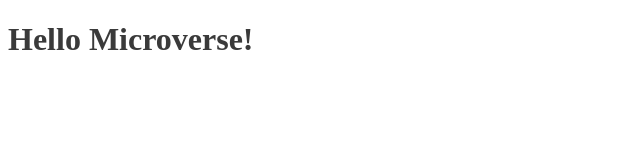
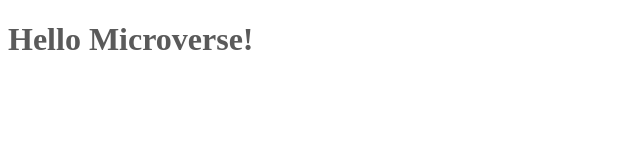
Before and after one commit to spydaspider/Micronaut-Dickson-Amankwah, a plain HTML site: page index.html in a window 1280 px wide. Shown: the full height of the page, 0-640 px from the left. Drawn offline with Linux system fonts and the light colour scheme.

Commit message:
Changed color for the Header and Modified readme

```diff
--- a/style.css
+++ b/style.css
@@ -1 +1,3 @@
-h1 { color: #3a3a3a; }
+h1 {
+  color: #5a5a5a;
+}
```
Also changed, not shown: README.md.
